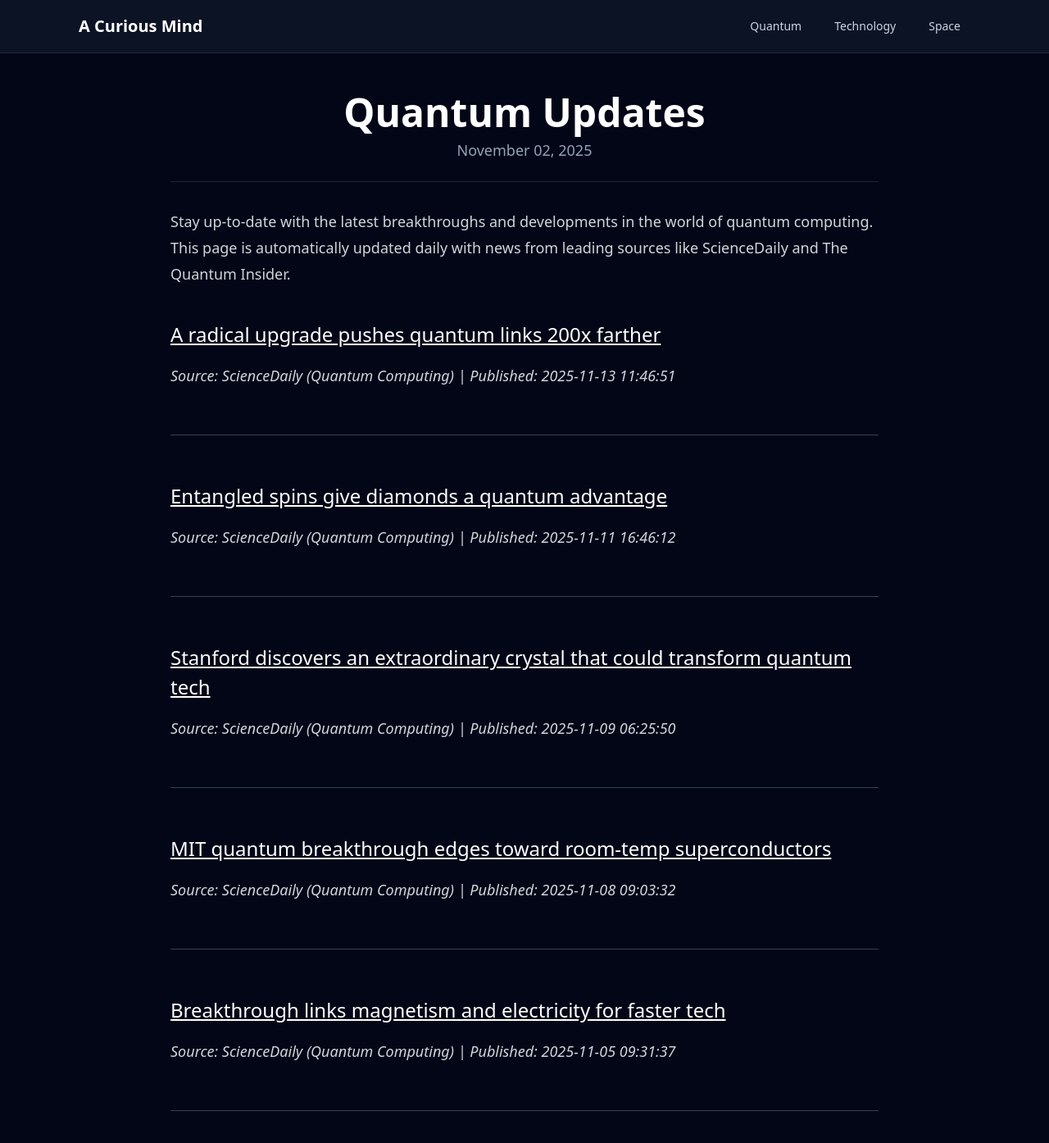
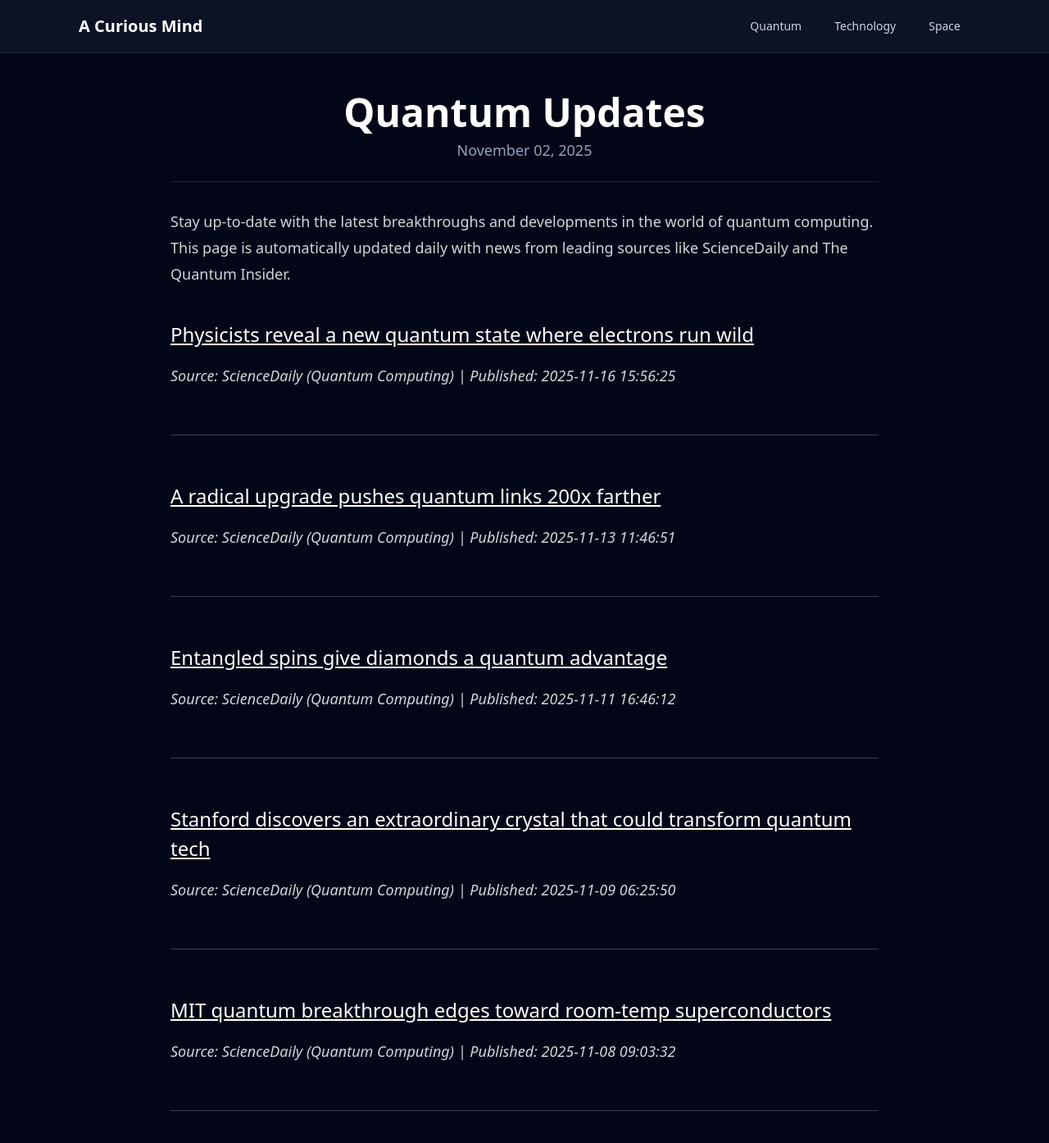
Before and after one commit to onehl7/onehl7.github.io, a Jekyll site: the page built from _posts/2025-11-02-quantum-updates.md, in a window 1280 px wide and 1400 px high. Shown: the top 1394 px of the window at 82% size. Built offline with Jekyll 4.4.1, drawn with Linux system fonts in a browser that asks for light colours; nearby versions of some CDN libraries.

Commit message:
Update quantum news data

```diff
--- a/_data/quantum_news.json
+++ b/_data/quantum_news.json
@@ -1,4 +1,10 @@
 [
+  {
+    "source": "ScienceDaily (Quantum Computing)",
+    "title": "Physicists reveal a new quantum state where electrons run wild",
+    "link": "https://www.sciencedaily.com/releases/2025/11/251116105625.htm",
+    "published": "2025-11-16 15:56:25"
+  },
   {
     "source": "ScienceDaily (Quantum Computing)",
     "title": "A radical upgrade pushes quantum links 200x farther",
@@ -22,12 +28,6 @@
     "title": "MIT quantum breakthrough edges toward room-temp superconductors",
     "link": "https://www.sciencedaily.com/releases/2025/11/251108014019.htm",
     "published": "2025-11-08 09:03:32"
-  },
-  {
-    "source": "ScienceDaily (Quantum Computing)",
-    "title": "Breakthrough links magnetism and electricity for faster tech",
-    "link": "https://www.sciencedaily.com/releases/2025/11/251104094141.htm",
-    "published": "2025-11-05 09:31:37"
   },
   {
     "source": "The Quantum Insider",
```
